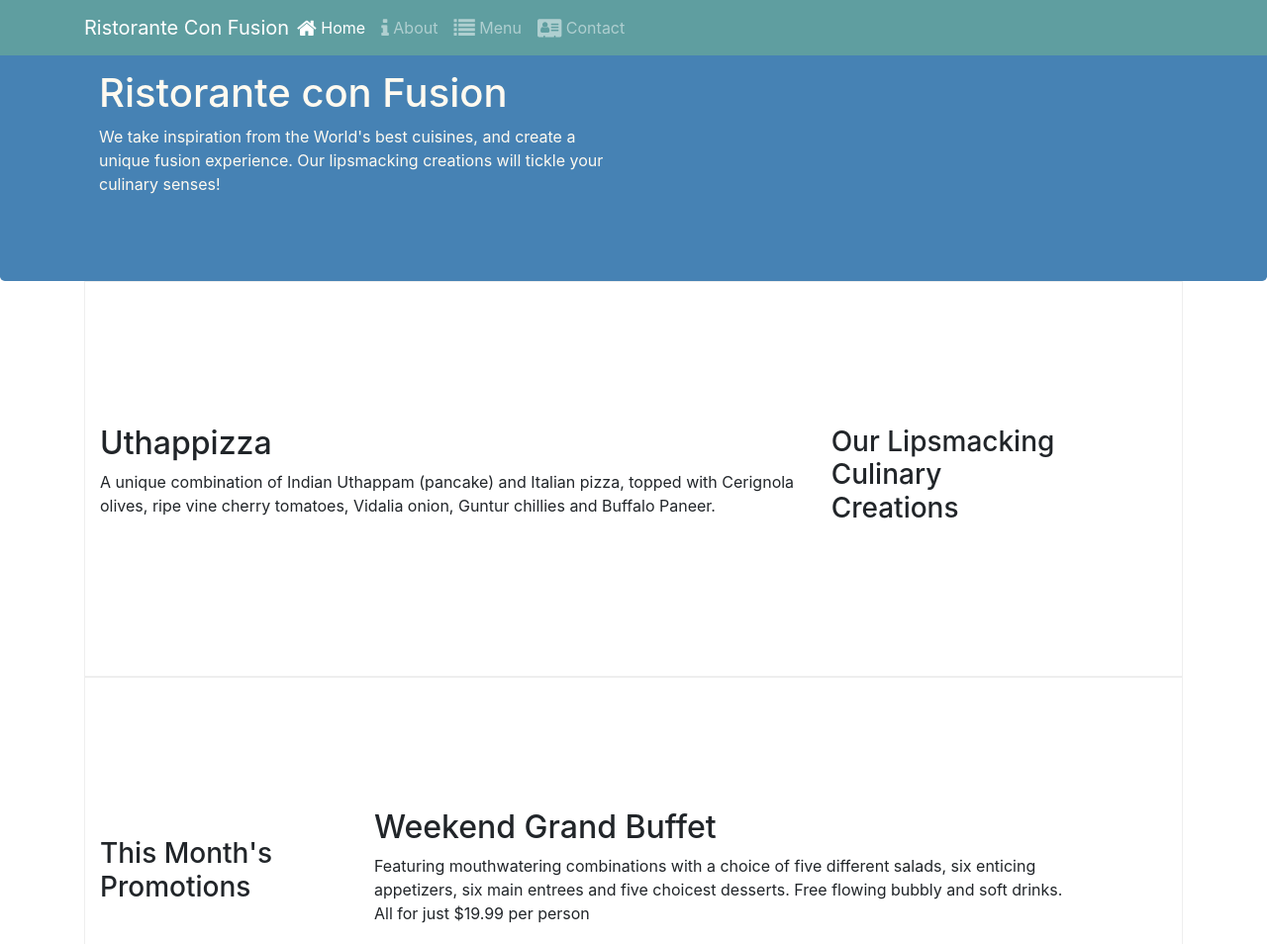
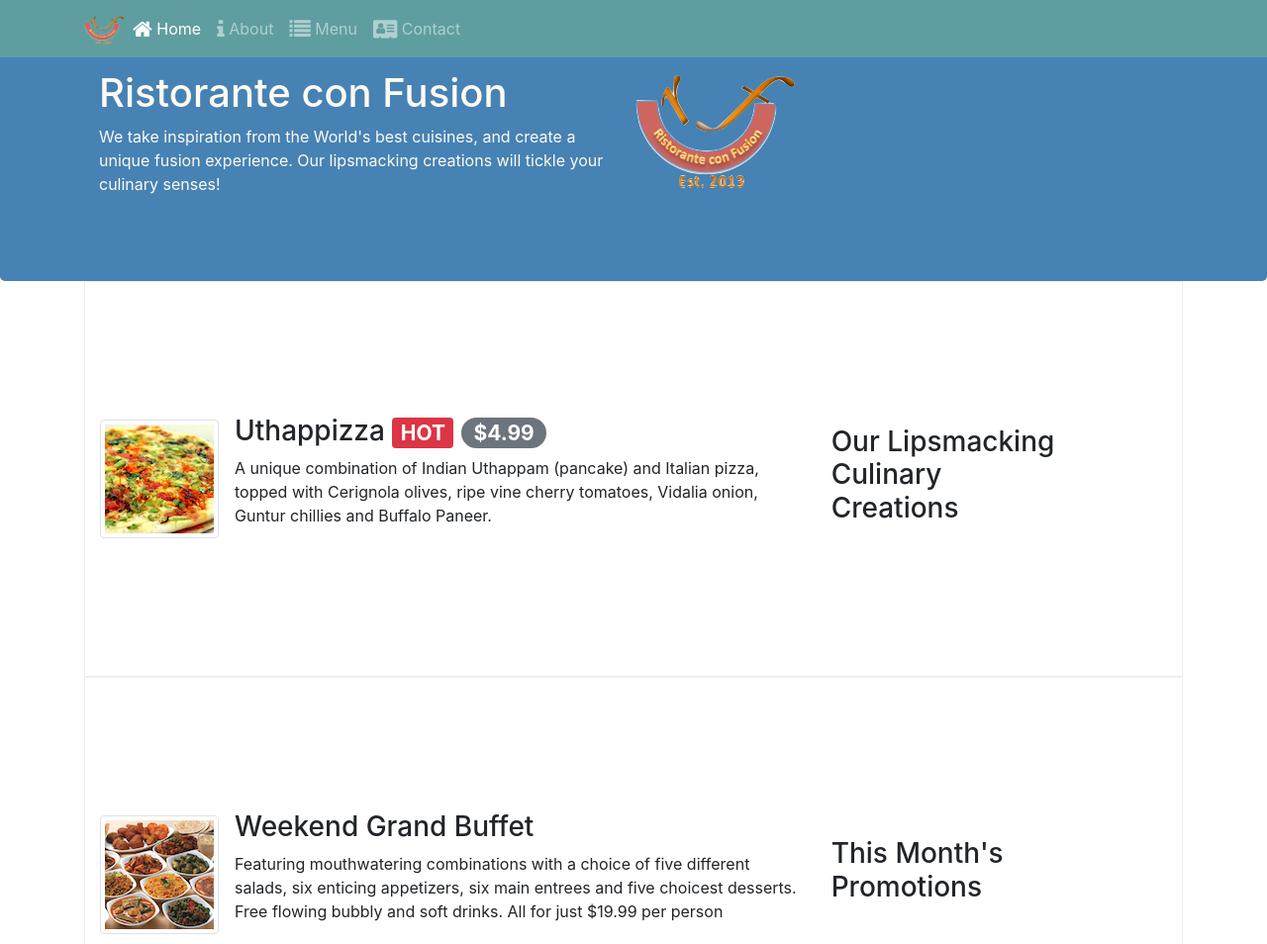
Before and after one commit to rishitha24/bootstrap, a website: page index.html in a window 1280 px wide. Shown: the top 954 px of the page at 99% size. Drawn offline with nearby package versions, Linux system fonts and the light colour scheme.

Commit message:
Alerting Users

```diff
--- a/index.html
+++ b/index.html
@@ -24,7 +24,7 @@
                 </span>
             </button>
 
-            <a class="navbar-brand mr-auto" href="aboutus.html"> Ristorante Con Fusion </a>
+            <a class="navbar-brand mr-auto" href="aboutus.html"> <img src="img/logo.png" height="30" width="41"> </a>
             <div class="collapse navbar-collapse" id="Navbar">
             <ul class="navbar-nav mr-auto">
                 <li class="nav-item"> <a class="nav-link active" href= "#"><span class="fa fa-home fa-lg"></span> Home</a></li>
@@ -42,7 +42,8 @@
                     <h1>Ristorante con Fusion</h1>
                     <p>We take inspiration from the World's best cuisines, and create a unique fusion experience. Our lipsmacking creations will tickle your culinary senses!</p>
                 </div>
-                <div lass="col-12 col-sm">
+                <div lass="col-12 col-sm align-self-center">
+                    <img src="img/logo.png" class="img-fluid">
                 </div>
             </div>
         </div>
@@ -54,8 +55,17 @@
                 <h3>Our Lipsmacking Culinary Creations</h3>
             </div>
             <div class="col-12 col-sm-8 order-sm-first col-9">
-                <h2>Uthappizza</h2>
-                <p>A unique combination of Indian Uthappam (pancake) and Italian pizza, topped with Cerignola olives, ripe vine cherry tomatoes, Vidalia onion, Guntur chillies and Buffalo Paneer.</p>
+                <div class="media">
+                    <img class="d-flex mr-3 align-self-center img-thumbnail" src="img/uthappizza.png">
+                        <div class="media-body">
+
+                        <h3 class="mt-0">Uthappizza
+                        <span class="badge badge-danger">HOT</span>
+                        <span class="badge badge-pill badge-secondary">$4.99</span>
+                        </h3>
+                        <p class="d-none d-sm-block">A unique combination of Indian Uthappam (pancake) and Italian pizza, topped with Cerignola olives, ripe vine cherry tomatoes, Vidalia onion, Guntur chillies and Buffalo Paneer.</p>
+                        </div>
+                </div>
             </div>
         </div>
 
@@ -64,9 +74,14 @@
             <div class="col-12 col-sm-4 col-md-3">
                 <h3>This Month's Promotions</h3>
             </div>
-            <div class="col-12 col-sm-8 col-9">
-                <h2>Weekend Grand Buffet</h2>
-                <p>Featuring mouthwatering combinations with a choice of five different salads, six enticing appetizers, six main entrees and five choicest desserts. Free flowing bubbly and soft drinks. All for just $19.99 per person </p>
+            <div class="col-12 col-sm-8 order-sm-first col-9">
+                <div class="media">
+                <img class="d-flex mr-3 align-self-center img-thumbnail" src="img/buffet.png">
+                    <div class="media-body">
+                    <h3 class="mt-0">Weekend Grand Buffet</h3>
+                    <p class="d-none d-sm-block">Featuring mouthwatering combinations with a choice of five different salads, six enticing appetizers, six main entrees and five choicest desserts. Free flowing bubbly and soft drinks. All for just $19.99 per person </p>
+                    </div>
+                </div>
             </div>
         </div>
 
@@ -75,9 +90,15 @@
                 <h3>Meet our Culinary Specialists</h3>
             </div>
             <div class="col-12 col-sm-8 order-sm-first col-9">
-                <h2>Alberto Somayya</h2>
-                <h4>Executive Chef</h4>
-                <p>Award winning three-star Michelin chef with wide International experience having worked closely with whos-who in the culinary world, he specializes in creating mouthwatering Indo-Italian fusion experiences. </p>
+                <div class="media">
+                    <img src="img/alberto.png" class="align-self-center img-thumbnail d-flex mr-3">
+                    <div class="media-body">
+                        <h3 class="mt-0">Alberto Somayya</h3>
+                        <h4 class="mt-0">Executive Chef</h4>
+                        <p class="d-none d-sm-block">Award winning three-star Michelin chef with wide International experience having worked closely with whos-who in the culinary world, he specializes in creating mouthwatering Indo-Italian fusion experiences. </p>
+
+                    </div>
+               </div>
             </div>
         </div>
     </div>
```
Also changed, not shown: aboutus.html (+2 -2 lines), contactus.html (+2 -1 lines), img/alberto.png (added), img/buffet.png (added), img/logo.png (added), img/uthappizza.png (added), 1 other file.
